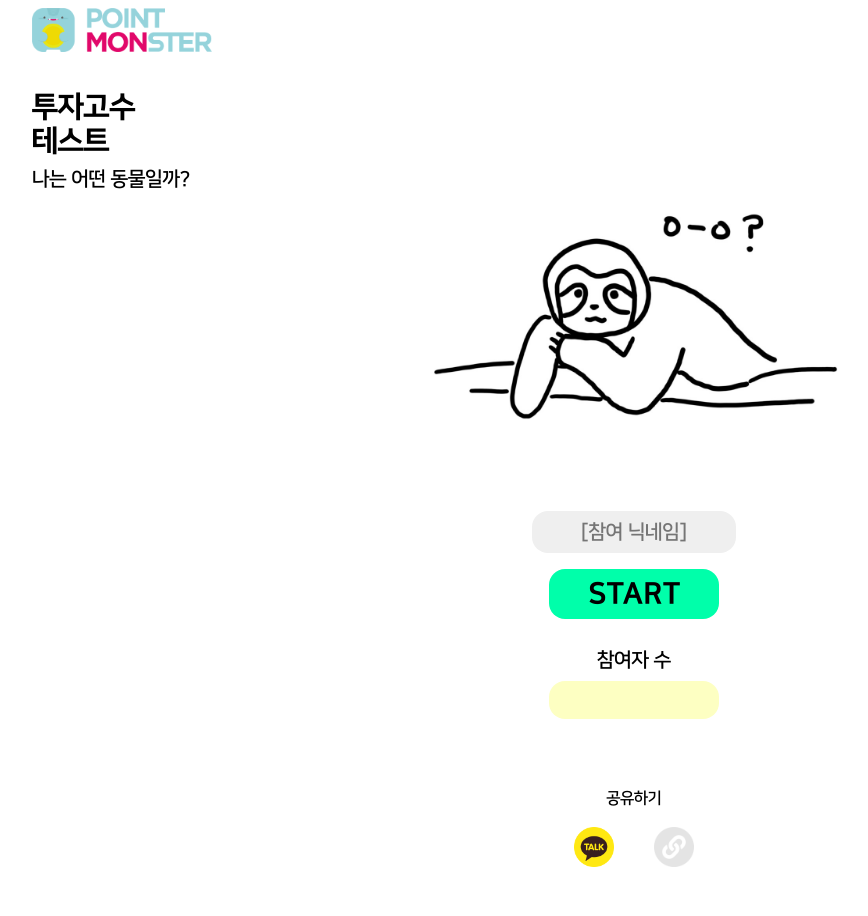
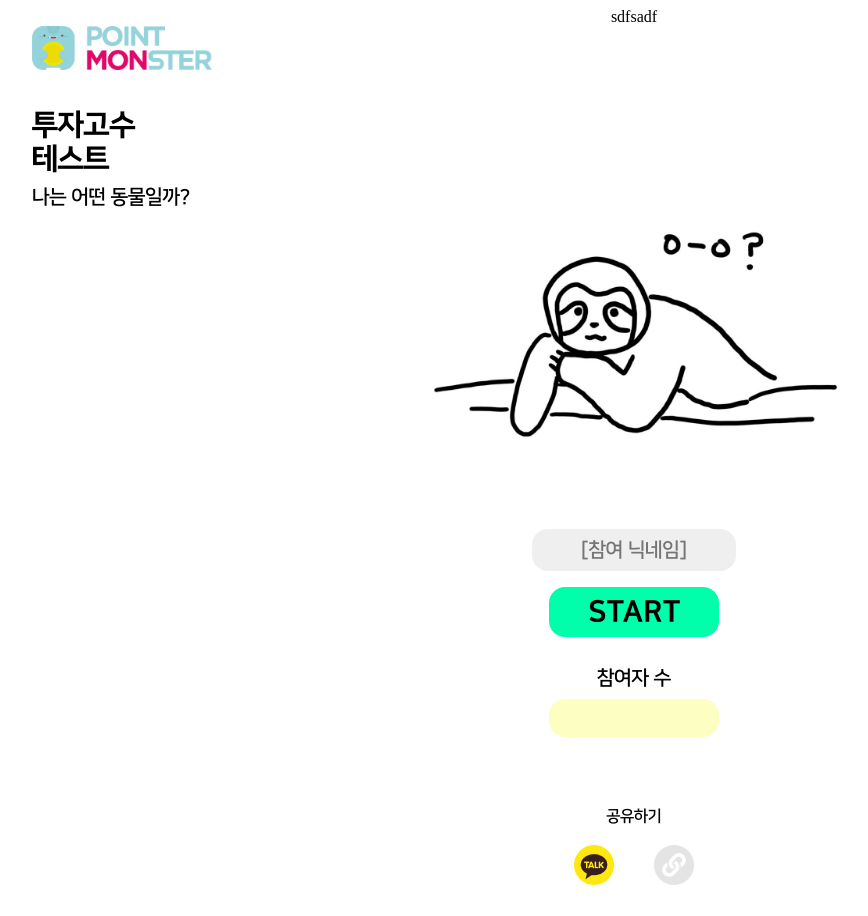
Before and after one commit to pkpk0011/Servey, a React (Create React App) app: page / in a window 1280 px wide. Shown: the whole page, without its empty margins (6-874 px from the left). Built offline with nearby package versions, Linux system fonts and the light colour scheme; no server answers.

Commit message:
mac change

```diff
--- a/src/App.js
+++ b/src/App.js
@@ -16,6 +16,7 @@ function App() {
     <div className="App">
       <Router>
         <div className="App-header">
+          sdfsadf
           <Top />
         </div>
           <Switch>
```
